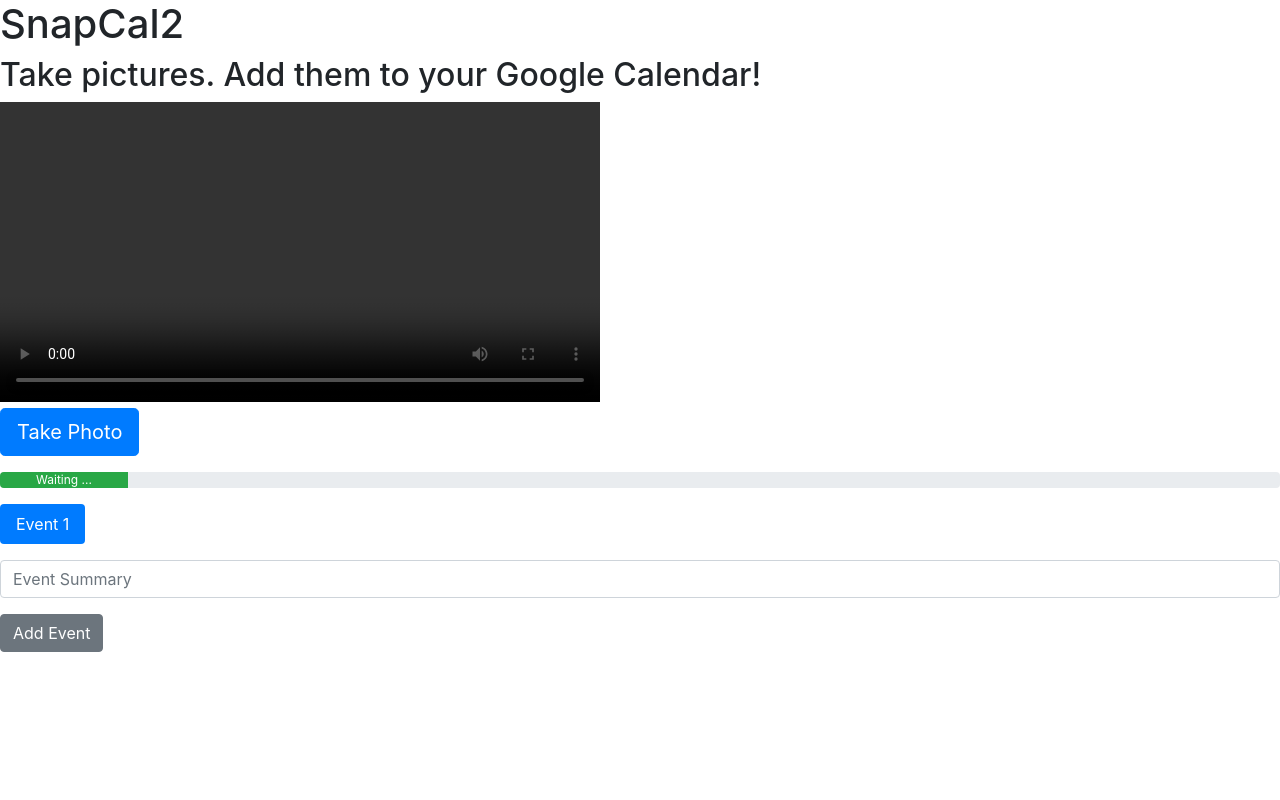
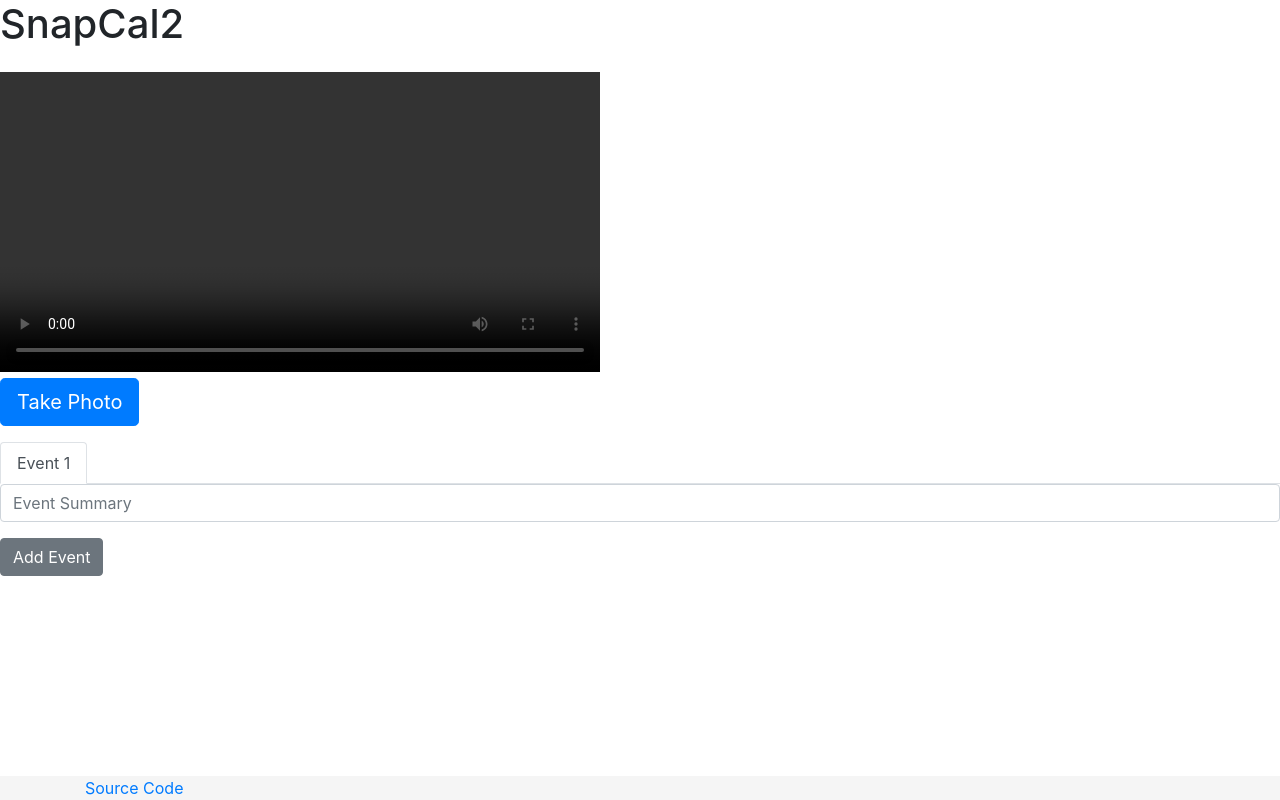
Before and after one commit to rguan72/SnapCal2, a Django app: template templates/app.html in a window 1280 px wide. Run offline with Django 3.2, Linux system fonts and the light colour scheme; the template is opened without the code that fills it, so the values that code supplies are empty; some libraries are stand-ins or nearby versions.

Commit message:
Minor aesthetic changes

```diff
--- a/SnapCal2Web/static/css/custom.css
+++ b/SnapCal2Web/static/css/custom.css
@@ -1,5 +1,12 @@
 .top-buffer {
   margin-top: 1em;
+}
+
+.footer {
+  position: absolute;
+  bottom: 0;
+  width: 100%;
+  background-color: #f5f5f5;
 }
 
 body {
--- a/SnapCal2Web/static/js/viewFunctions.js
+++ b/SnapCal2Web/static/js/viewFunctions.js
@@ -1,6 +1,8 @@
 function getCameraAccess() {
   const constraints = {
-    video: true,
+    video: {
+      facingMode: "environment"
+            },
     audio: false,
   };
 
@@ -41,20 +43,20 @@
         return;
       }
       else {
-        document.getElementById('ind').setAttribute('aria-valuenow', 100);
-        document.getElementById('ind').style.width = 100 + "%";
-        document.getElementById('indText').innerHTML = 'Finished'
+        // document.getElementById('ind').setAttribute('aria-valuenow', 100);
+        // document.getElementById('ind').style.width = 100 + "%";
+        // document.getElementById('indText').innerHTML = 'Finished'
 
         response.json().then(function(data){
           filloutEvents(data)
         });
 
         // Reset progress bar after 3 seconds
-        setTimeout(function(){
-          document.getElementById('ind').setAttribute('aria-valuenow', 10);
-          document.getElementById('ind').style.width = 10 + "%";
-          document.getElementById('indText').innerHTML = 'Waiting ...';
-        }, 3000);
+        // setTimeout(function(){
+        //   document.getElementById('ind').setAttribute('aria-valuenow', 10);
+        //   document.getElementById('ind').style.width = 10 + "%";
+        //   document.getElementById('indText').innerHTML = 'Waiting ...';
+        // }, 3000);
 
         return;
       }
@@ -128,8 +130,8 @@
   } else {
     const alert = document.getElementById('msg');
     alert.setAttribute('class', 'show alert alert-warning show');
-    alert.innerHTML = `There was no text detected in your photo.
-                      Try taking it from a different angle.`;
+    alert.innerHTML = `No text detected.
+                      Try a different angle.`;
   }
 }
 
@@ -151,10 +153,10 @@
     const alert = document.getElementById('msg');
     if (event.htmlLink) {
       alert.setAttribute('class', 'show alert alert-success show');
-      alert.innerHTML = 'Event created: ' + event.htmlLink;
+      alert.innerHTML = 'Event created!';
     } else {
       alert.setAttribute("class", "show alert alert-warning show");
-      alert.innerHTML = 'There was an error creating your event. Make sure you entered a start time, end time, and summary.';
+      alert.innerHTML = 'There was an error creating your event.';
     }
   });
 }
--- a/templates/app.html
+++ b/templates/app.html
@@ -13,11 +13,11 @@
     <link rel="stylesheet" href={% static "css/custom.css" %}>
 
     <title>SnapCal</title>
+    <link rel="shortcut icon" type="image/png" href={% static "images/favicon.ico" %}>
   </head>
 
   <body>
     <h1>SnapCal2</h1>
-    <h2> Take pictures. Add them to your Google Calendar! </h2>
 
     <!-- Optional JavaScript -->
     <!-- jQuery first, then Popper.js, then Bootstrap JS -->
@@ -30,7 +30,7 @@
 
     <!-- Initialize video -->
     <script>getCameraAccess();</script>
-    <video id="player" style="width:600px;max-width:100%" controls autoplay>
+    <video id="player" class="top-buffer" style="width:600px;max-width:100%" controls autoplay>
       Your browser does not support HTML5 video.
     </video>
     <canvas id="canvas" width=320 height=240 hidden=true></canvas>
@@ -39,15 +39,15 @@
       <button type="button" class="btn btn-primary btn-lg" id="camBtn">Take Photo</button>
     </div>
 
-    <div class="row-2-sm top-buffer">
+    <!-- <div class="row-2-sm top-buffer">
       <div class="progress">
         <div class="progress-bar bg-success progress-bar-animated" role="progressbar" aria-valuenow="10" aria-valuemin="0" aria-valuemax="100" style="width: 10%" id="ind">
           <span class="progress-value" id="indText">Waiting ...</span>
         </div>
       </div>
-    </div>
+    </div> -->
 
-    <ul class="nav nav-pills mb-3 top-buffer" id="events-tab" role="tablist">
+    <ul class="nav nav-tabs top-buffer" id="events-tab" role="tablist">
       <li class="nav-item">
         <a class="nav-link active" id="event1-tab" data-toggle="pill" href="#event1Entry" role="tab" aria-controls="event1Entry" aria-selected="True">Event 1</a>
       </li>
@@ -61,7 +61,16 @@
       </div>
     </div>
     <button type="button" class="btn btn-secondary top-buffer" id="submitBtn">Add Event</button>
-    <div role="alert" id="msg"></div>
+    <div role="alert show active" class="show alert show" id="msg"></div>
+
+    <footer class="footer">
+      <div class="container">
+        <span class="text-muted">
+          <a href="https://github.com/rguan72/SnapCal2">Source Code</a>
+        </span>
+      </div>
+    </footer>
+
 
 
   <!-- Gcal Auth imports -->
```
Also changed, not shown: SnapCal2Web/static/images/favicon.ico (added).
